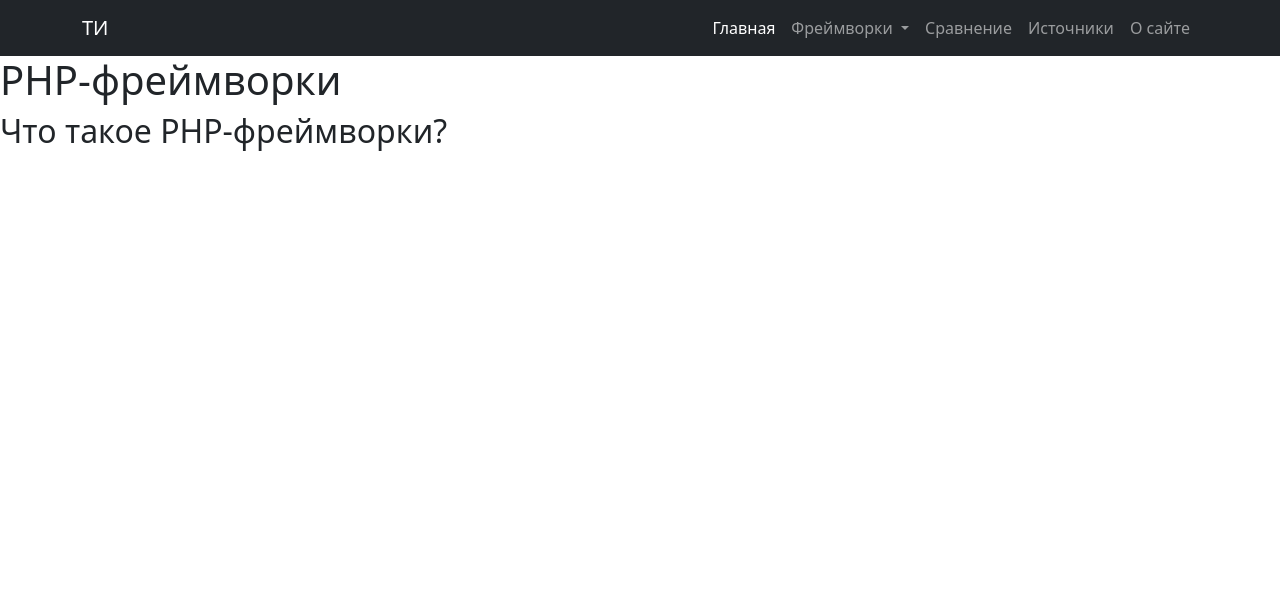
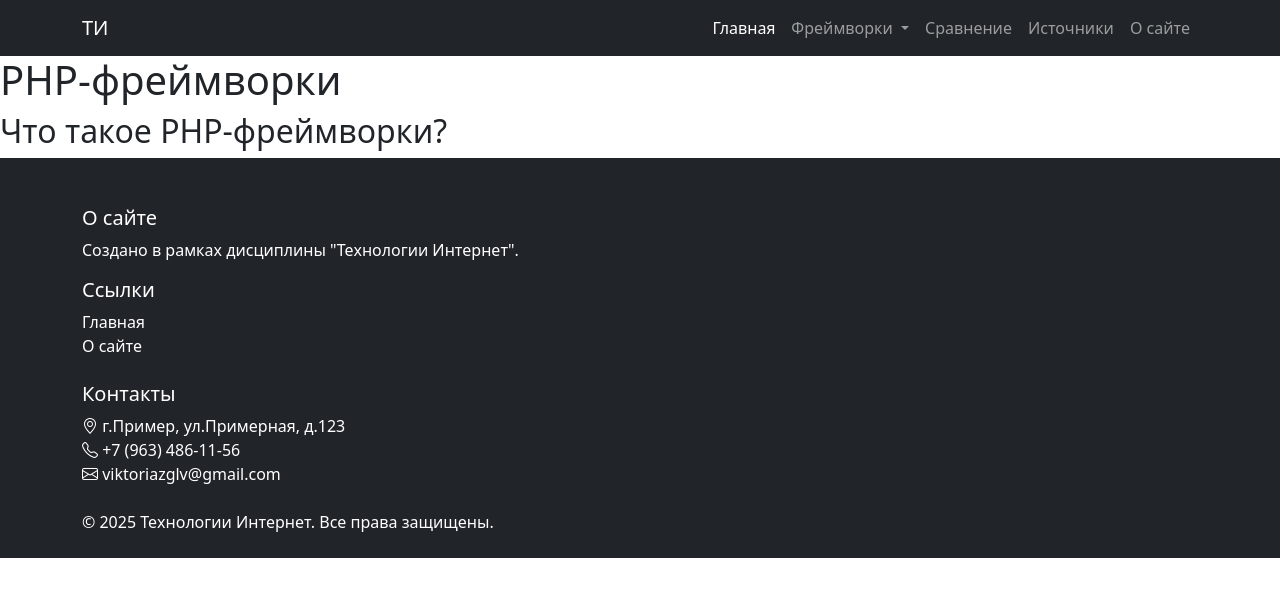
Before and after one commit to bttrbrd/PHP-frameworks-website, a plain HTML site: page index.html in a window 1280 px wide. Drawn offline with nearby package versions, Linux system fonts and the light colour scheme; files that its build step writes are made by us from their sources.

Commit message:
Создан футер.

```diff
--- a/index.html
+++ b/index.html
@@ -1,16 +1,19 @@
 <!DOCTYPE html>
 <html lang="ru">
+
 <head>
     <meta charset="UTF-8">
     <meta name="viewport" content="width=device-width, initial-scale=1.0">
     <title>PHP-фреймворки - Главная</title>
     <!--Подключение Bootstrap-->
-    <link href="https://cdn.jsdelivr.net/npm/bootstrap@5.3.8/dist/css/bootstrap.min.css" rel="stylesheet" integrity="sha384-sRIl4kxILFvY47J16cr9ZwB07vP4J8+LH7qKQnuqkuIAvNWLzeN8tE5YBujZqJLB" crossorigin="anonymous">
+    <link href="https://cdn.jsdelivr.net/npm/bootstrap@5.3.8/dist/css/bootstrap.min.css" rel="stylesheet"
+        integrity="sha384-sRIl4kxILFvY47J16cr9ZwB07vP4J8+LH7qKQnuqkuIAvNWLzeN8tE5YBujZqJLB" crossorigin="anonymous">
     <link rel="stylesheet" href="style.css">
 </head>
+
 <body>
     <!--Навигационная панель-->
-    <nav class ="navbar navbar-expand-lg navbar-dark bg-dark">
+    <nav class="navbar navbar-expand-lg navbar-dark bg-dark">
         <div class="container">
             <a class="navbar-brand" href="#">ТИ</a>
             <!--Для мобильных устройств-->
@@ -55,6 +58,40 @@
     <h1> PHP-фреймворки</h1>
     <h2> Что такое PHP-фреймворки?</h2>
 
-    <script src="https://cdn.jsdelivr.net/npm/bootstrap@5.3.8/dist/js/bootstrap.bundle.min.js" integrity="sha384-FKyoEForCGlyvwx9Hj09JcYn3nv7wiPVlz7YYwJrWVcXK/BmnVDxM+D2scQbITxI" crossorigin="anonymous"></script>
+
+    <footer class="bg-dark text-white pt-5 pb-4">
+        <div class="container">
+            <div class="row">
+                <h5>О сайте</h5>
+                <p>Создано в рамках дисциплины "Технологии Интернет".</p>
+            </div>
+            <div class="col-md-2 mb-4">
+                <h5>Ссылки</h5>
+                <ul class="list-unstyled">
+                    <li><a href="index.html" class="text-white text-decoration-none">Главная</a></li>
+                    <li><a href="about.html" class="text-white text-decoration-none">О сайте</a></li>
+                </ul>
+            </div>
+            <div class="col-md-3 mb-4">
+                <h5>Контакты</h5>
+                <ul class="list-unstyled">
+                    <li><i class="bi bi-geo-alt"></i> г.Пример, ул.Примерная, д.123</li>
+                    <li><i class="bi bi-telephone"></i> +7 (963) 486-11-56</li>
+                    <li><i class="bi bi-envelope"></i> viktoriazglv@gmail.com</li>
+                </ul>
+            </div>
+            <div class="row align-items-center">
+                <div class="col-md-6">
+                    <p class="mb-0">© 2025 Технологии Интернет. Все права защищены.</p>
+                </div>
+            </div>
+        </div>
+    </footer>
+
+    <link rel="stylesheet" href="https://cdn.jsdelivr.net/npm/bootstrap-icons@1.10.0/font/bootstrap-icons.css">
+    <script src="https://cdn.jsdelivr.net/npm/bootstrap@5.3.8/dist/js/bootstrap.bundle.min.js"
+        integrity="sha384-FKyoEForCGlyvwx9Hj09JcYn3nv7wiPVlz7YYwJrWVcXK/BmnVDxM+D2scQbITxI"
+        crossorigin="anonymous"></script>
 </body>
+
 </html>
```
